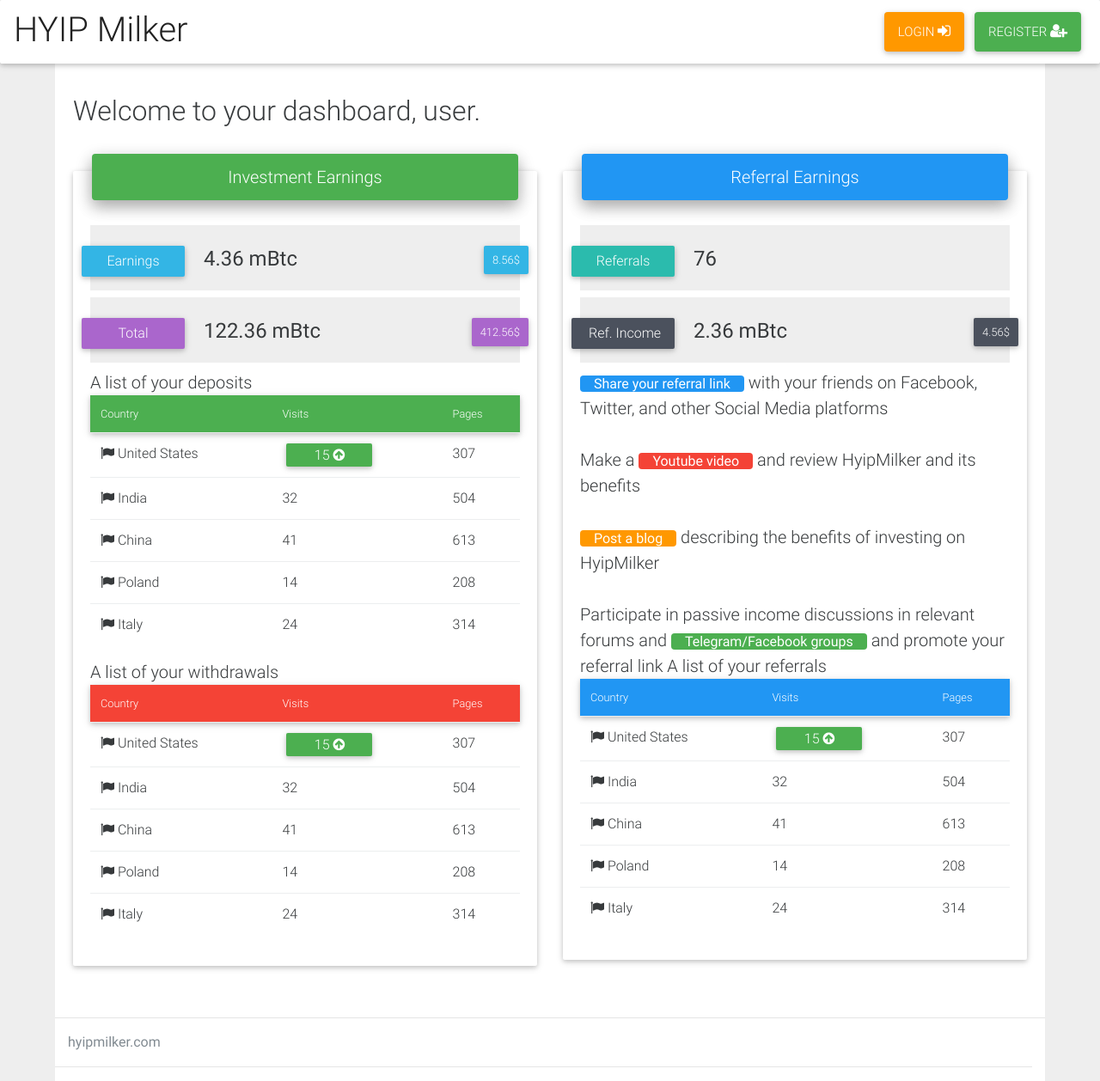
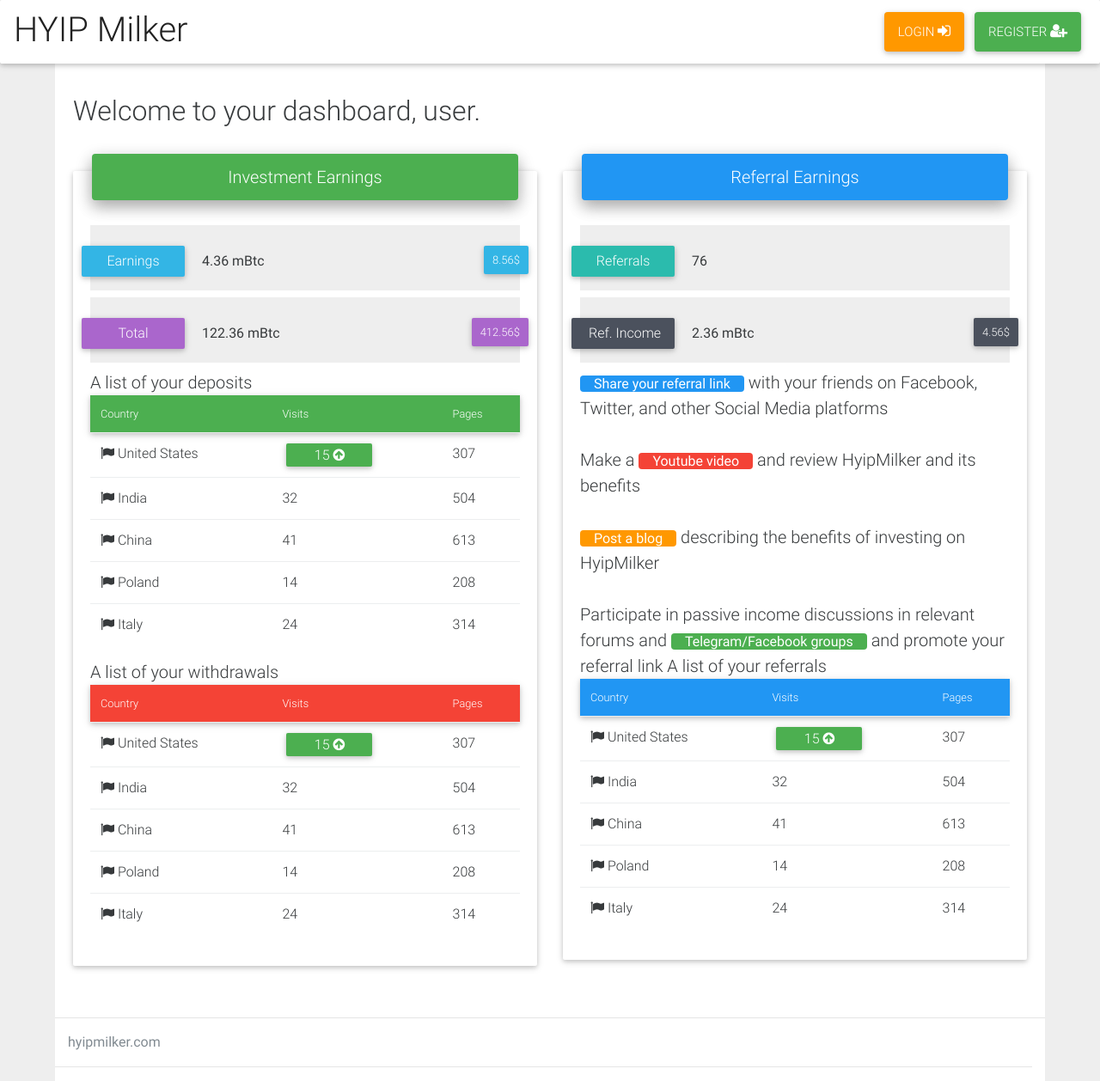
Before and after one commit to hm-gthb/hm-gthb.github.io, a Jekyll site: the page built from dashboard.html, in a window 1280 px wide and 1258 px high. Shown: the whole window at 86% size. Built offline with Jekyll 4.4.1, drawn with Linux system fonts in a browser that asks for light colours; nearby versions of some CDN libraries.

Commit message:
Update dashboard.html

```diff
--- a/dashboard.html
+++ b/dashboard.html
@@ -22,8 +22,8 @@
 
               <div class="card-block lead">
 
-                <h4 class="pb-1" style = "background-color:#eee"><span class="tag huge-tag info-color mt-2 mr-1" style="margin-left:-10px">Earnings</span>   4.36 mBtc <span class="tag dollar-tag info-color mt-2">8.56$</span></h4>
-                <h4 class="pb-1" style = " background-color:#eee"><span class="tag huge-tag secondary-color mt-2 mr-1" style="margin-left:-10px">Total</span>   122.36 mBtc <span class="tag dollar-tag secondary-color mt-2">412.56$</span></h4>
+                <h4 class="pb-1 small" style = "background-color:#eee"><span class="tag huge-tag info-color mt-2 mr-1" style="margin-left:-10px">Earnings</span>   4.36 mBtc <span class="tag dollar-tag info-color mt-2">8.56$</span></h4>
+                <h4 class="pb-1 small" style = " background-color:#eee"><span class="tag huge-tag secondary-color mt-2 mr-1" style="margin-left:-10px">Total</span>   122.36 mBtc <span class="tag dollar-tag secondary-color mt-2">412.56$</span></h4>
 
                 <hr />
                 A list of your deposits
@@ -123,8 +123,8 @@
 
               <div class="card-block lead">
 
-                <h4 class="pb-1" style = "background-color:#eee"><span class="tag huge-tag default-color mt-2 mr-1" style="margin-left:-10px">Referrals</span> 76</h4>
-                <h4 class="pb-1" style = "background-color:#eee"><span class="tag huge-tag stylish-color mt-2 mr-1" style="margin-left:-10px">Ref. Income</span>  2.36 mBtc <span class="tag dollar-tag stylish-color mt-2">4.56$</span></h4>
+                <h4 class="pb-1 small" style = "background-color:#eee"><span class="tag huge-tag default-color mt-2 mr-1" style="margin-left:-10px">Referrals</span> 76</h4>
+                <h4 class="pb-1 small" style = "background-color:#eee"><span class="tag huge-tag stylish-color mt-2 mr-1" style="margin-left:-10px">Ref. Income</span>  2.36 mBtc <span class="tag dollar-tag stylish-color mt-2">4.56$</span></h4>
 
                 <b class = "rounded blue px-1 text-white small">Share your referral link</b> with your friends on Facebook, Twitter, and other Social Media platforms
                 <br>
```
